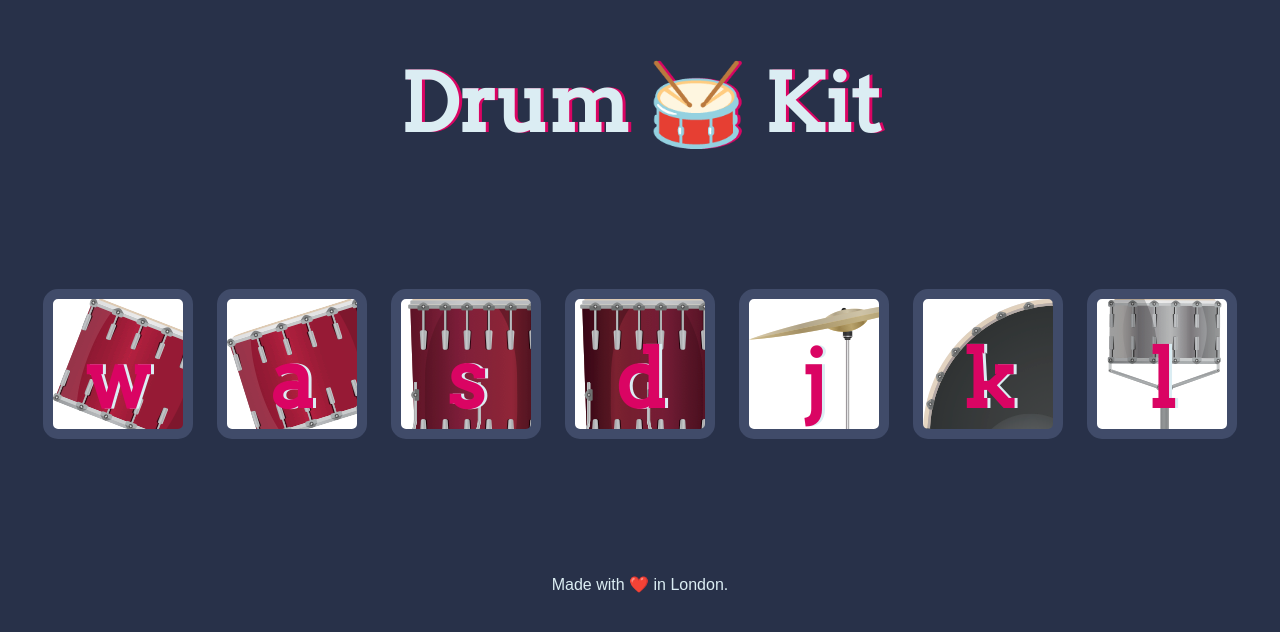
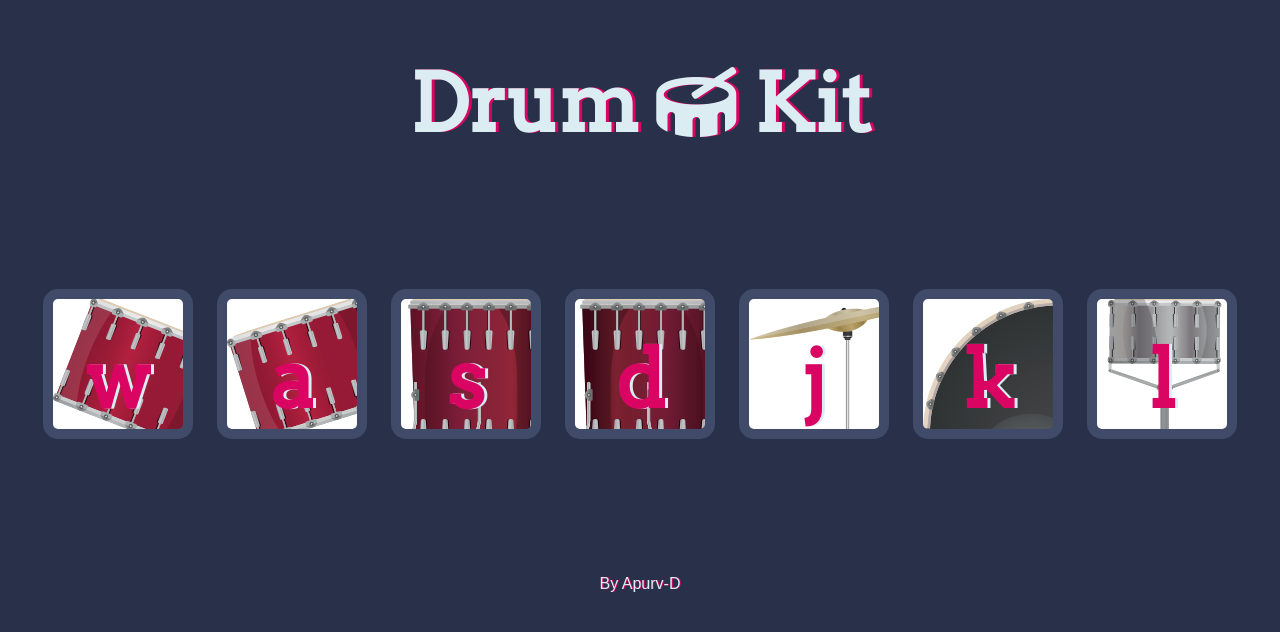
Before and after one commit to Apurv-D/DrumKit_wdc, a plain HTML site: page index.html in a window 1280 px wide. Drawn offline with Linux system fonts and the light colour scheme.

Commit message:
new commit

```diff
--- a/index.html
+++ b/index.html
@@ -6,11 +6,15 @@
   <title>Drum Kit</title>
   <link rel="stylesheet" href="styles.css">
   <link href="https://fonts.googleapis.com/css?family=Arvo" rel="stylesheet">
+
+  <!-- fontawesome  -->
+  <link rel="stylesheet" href="https://pro.fontawesome.com/releases/v5.10.0/css/all.css" integrity="sha384-AYmEC3Yw5cVb3ZcuHtOA93w35dYTsvhLPVnYs9eStHfGJvOvKxVfELGroGkvsg+p" crossorigin="anonymous"/>
+
 </head>
 
 <body>
 
-  <h1 id="title">Drum 🥁 Kit</h1>
+  <h1 id="title">Drum <i class="fas fa-drum"></i> Kit</h1>
   <div class="set">
     <button class="w drum">w</button>
     <button class="a drum">a</button>
@@ -23,7 +27,7 @@
 
 
   <footer>
-    Made with ❤️ in London.
+    By Apurv-D
   </footer>
   <script src="index.js"></script>
 </body>
--- a/styles.css
+++ b/styles.css
@@ -14,6 +14,7 @@ h1 {
 footer {
   color: #DBEDF3;
   font-family: sans-serif;
+  text-shadow: 1px 0 #DA0463;
 }
 
 
```
